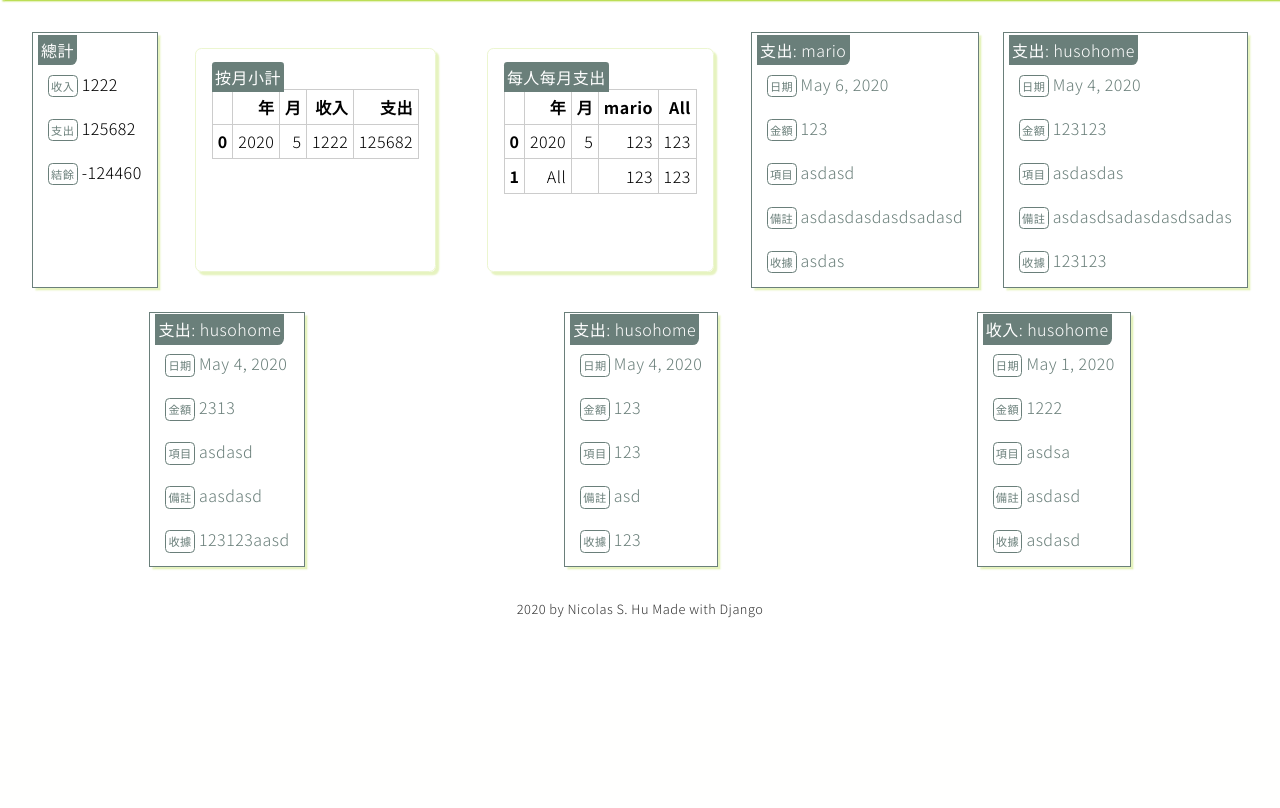
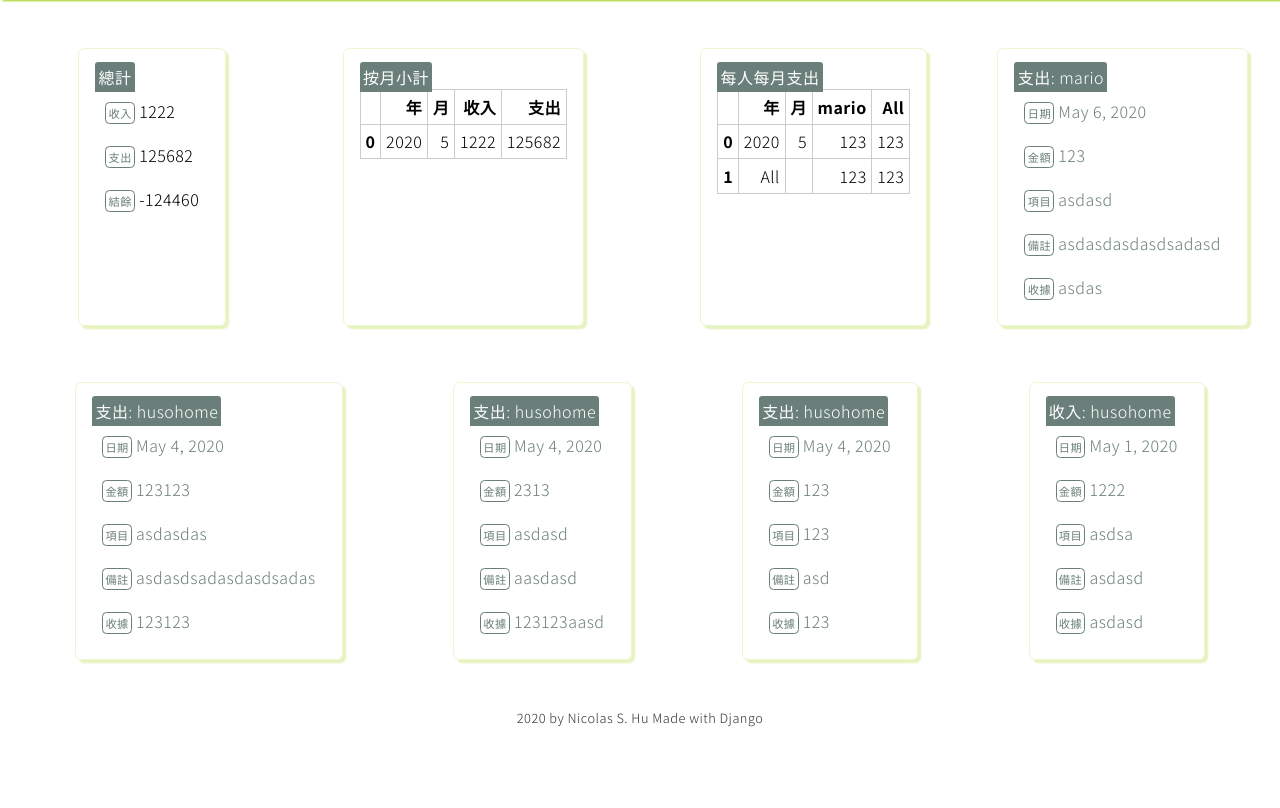
Before and after one commit to husohome/django-family-accounting, a Django app: page /accounting_entry/ in a window 1280 px wide. Shown: the part 100-908 px from the top of the page. Before the commit the page ends 718 px from the top, so only its background shows below. Run offline with Django 3.2, Linux system fonts and the light colour scheme; a user stored in the database is signed in; data comes from the database, SQL or seed files in the repository.

Commit message:
tweaked style

```diff
--- a/accounting_entry/templates/accounting_entry/summary.html
+++ b/accounting_entry/templates/accounting_entry/summary.html
@@ -4,7 +4,7 @@
     {% endblock title %}
     {% block content %}
         {% if total_entries %}
-                <div class = 'card'>
+                <div class = 'manage-card'>
                     <span class = 'accentuated_tag'>總計</span>
                     <ul>
                         <li><span class = 'tag'>收入</span>
@@ -30,7 +30,7 @@
                 {% endautoescape %}
             {% for entry in total_entries %}
                 <a href = '/accounting_entry/{{ entry.id }}'>
-                    <div class='card'>
+                    <div class='manage-card'>
                         {% if entry.entry_type == 'OUT' %}
                         <span class = 'accentuated_tag'>支出: {{ entry.author }}</span>
                         {% else %}
```
